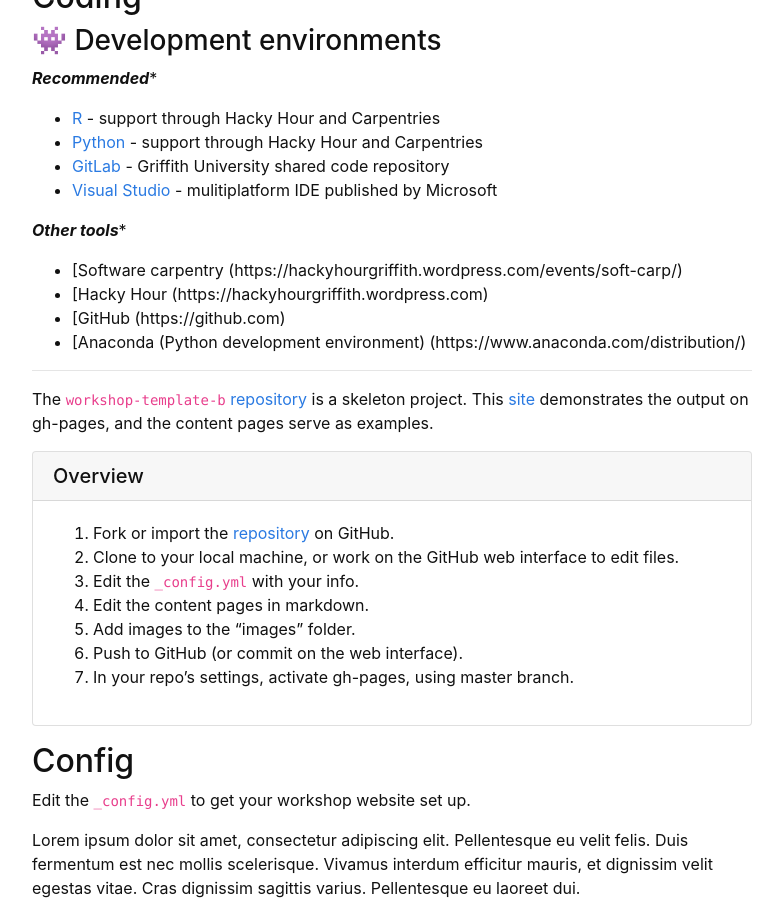
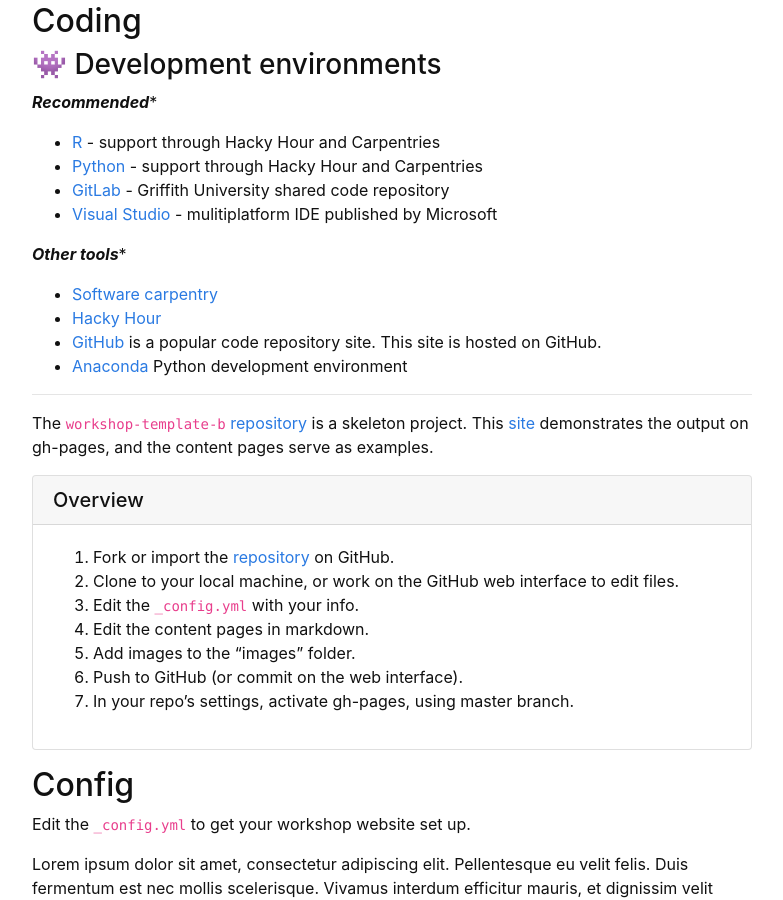
Before and after one commit to ybanens/digital-tools, a Jekyll site: the page built from content/3-analysis.md, in a window 1280 px wide and 900 px high, scrolled down 1290 px. Shown: the whole window, without its empty margins (248-1031 px from the left). Built offline with Jekyll 4.4.1, drawn with Linux system fonts in a browser that asks for light colours; some of the changed text lies outside the part shown.

```diff
--- a/content/3-analysis.md
+++ b/content/3-analysis.md
@@ -67,10 +67,10 @@ The tools
  - [Visual Studio](https://visualstudio.microsoft.com) - mulitiplatform IDE published by Microsoft
 
 ***Other tools****
- - [Software carpentry (https://hackyhourgriffith.wordpress.com/events/soft-carp/)
- - [Hacky Hour (https://hackyhourgriffith.wordpress.com)
- - [GitHub (https://github.com)
- - [Anaconda (Python development environment) (https://www.anaconda.com/distribution/)
+ - [Software carpentry](https://hackyhourgriffith.wordpress.com/events/soft-carp/)
+ - [Hacky Hour](https://hackyhourgriffith.wordpress.com)
+ - [GitHub](https://github.com) is a popular code repository site. This site is hosted on GitHub.
+ - [Anaconda](https://www.anaconda.com/distribution/) Python development environment
 
 ---
 
```
Also changed, not shown: content/4-writing.md (+3 -3 lines), content/activity-tableau.md (+1 -1 lines).
